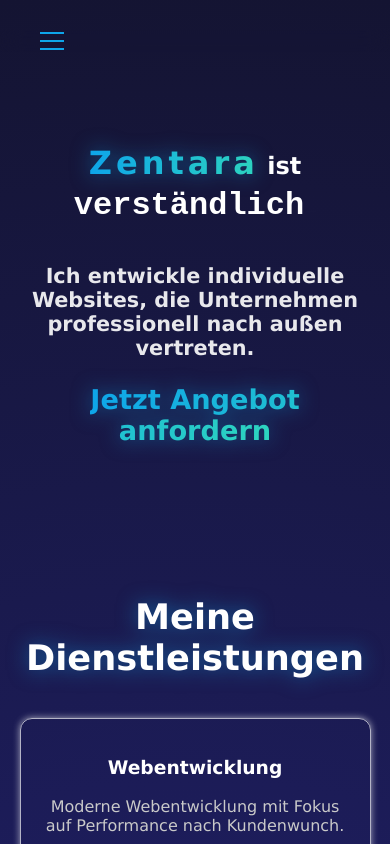
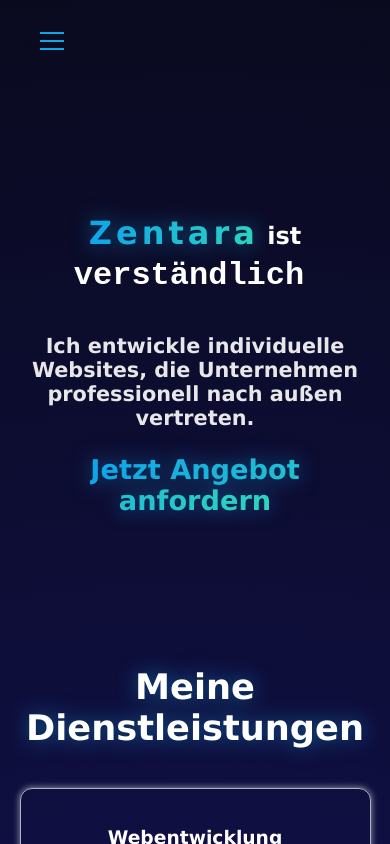
Before and after one commit to niklas617/Website-Zentara, a Next.js app: page / in a window 390 px wide. Shown: the top 844 px of the page. Built offline with nearby package versions, Linux system fonts and the light colour scheme.

Commit message:
Layout anpassung

```diff
--- a/app/globals.css
+++ b/app/globals.css
@@ -1,3 +1,8 @@
+:root {
+    color-scheme: dark;
+}
+
+
 body {
     margin: 0;
     padding: 0;
@@ -475,11 +480,6 @@ footer {
 /* --- RESPONSIVE DESIGN FÜR HANDY & TABLET --- */
 @media (max-width: 768px) {
 
-    body {
-        /* Wir machen die RGB-Werte hier ein bisschen höher (heller) als in deinem Original */
-        background: radial-gradient(circle at 50% 50%, rgb(35, 35, 120) 0%, rgb(20, 20, 50) 100%);
-    }
-
     /* 1. Generelle Sektions-Abstände stark reduzieren (vorher 200px margin) */
     .section {
         padding: 60px 5%;
@@ -488,7 +488,7 @@ footer {
 
     /* 2. Hero-Bereich kompakter machen */
     .hero {
-        padding: 120px 5% 60px;
+        padding: 190px 5% 60px;
     }
 
     /* 3. Der Text im Hero hatte 200px Margin - das sprengt jedes Handy-Display! */
```
